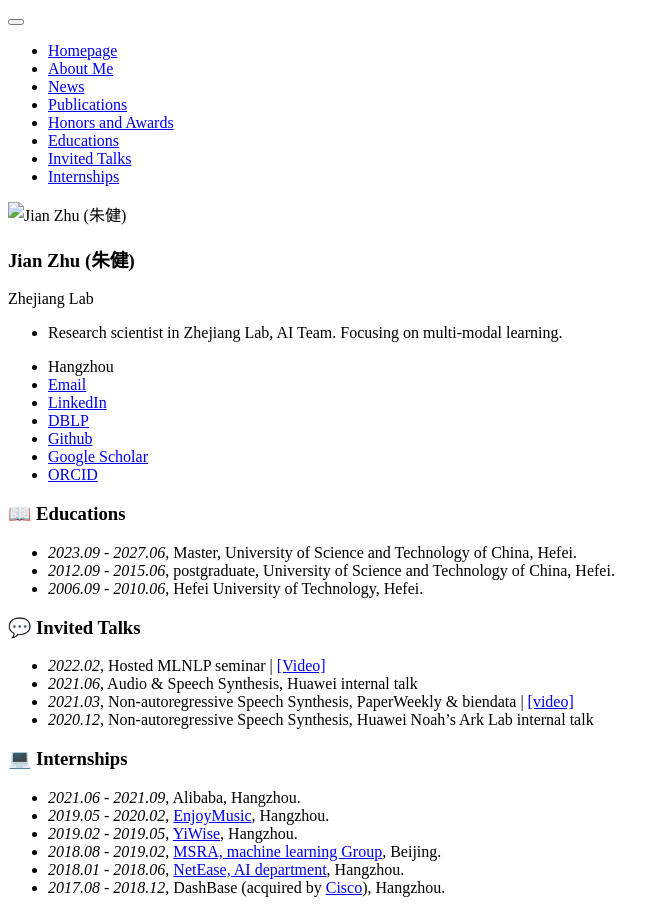
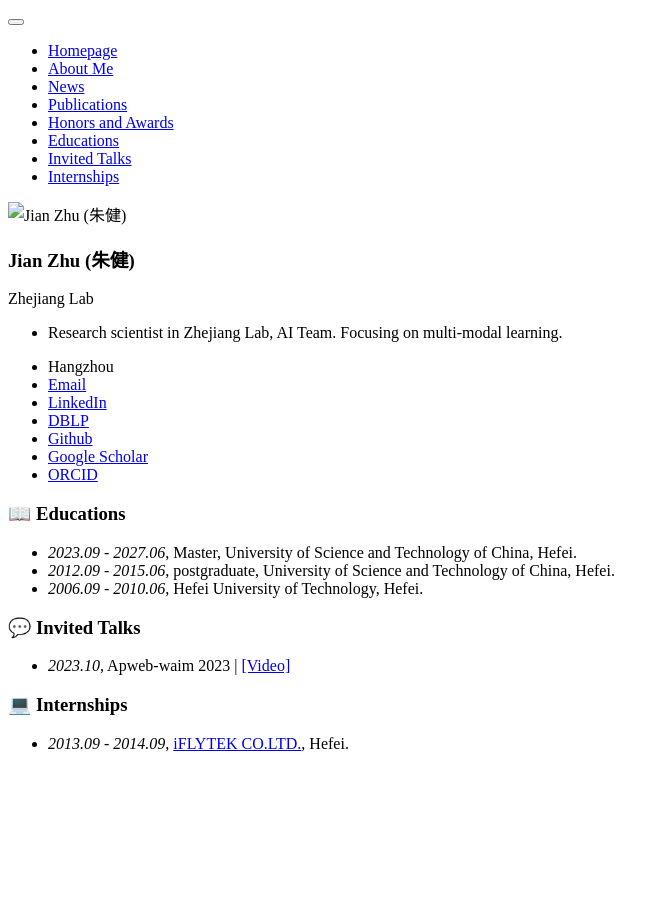
Before and after one commit to HackerHyper/HackerHyper.github.io, a Jekyll site: the page built from _pages/includes/others.md, in a window 1280 px wide. Shown: the whole page, without its empty margins (0-665 px from the left). Built offline with Jekyll 4.4.1, drawn with Linux system fonts in a browser that asks for light colours; our own code applies the rules of GitHub Pages for plain Markdown files.

Commit message:
first commit

```diff
--- a/_pages/includes/others.md
+++ b/_pages/includes/others.md
@@ -5,15 +5,8 @@
 - *2006.09 - 2010.06*, Hefei University of Technology, Hefei.
 
 # 💬 Invited Talks
-- *2022.02*, Hosted MLNLP seminar \| [\[Video\]](https://www.bilibili.com/video/BV1wF411x7qh)
-- *2021.06*, Audio & Speech Synthesis, Huawei internal talk
-- *2021.03*, Non-autoregressive Speech Synthesis, PaperWeekly & biendata \| [\[video\]](https://www.bilibili.com/video/BV1uf4y1t7Hr/)
-- *2020.12*, Non-autoregressive Speech Synthesis, Huawei Noah's Ark Lab internal talk
+- *2023.10*, Apweb-waim 2023 \| [\[Video\]](https://www.bilibili.com/video/BV1wF411x7qh)
+
 
 # 💻 Internships
-- *2021.06 - 2021.09*, Alibaba, Hangzhou.
-- *2019.05 - 2020.02*, [EnjoyMusic](https://enjoymusic.ai/), Hangzhou.
-- *2019.02 - 2019.05*, [YiWise](https://www.yiwise.com/), Hangzhou.
-- *2018.08 - 2019.02*, [MSRA, machine learning Group](https://www.microsoft.com/en-us/research/group/machine-learning-research-group/), Beijing.
-- *2018.01 - 2018.06*, [NetEase, AI department](https://hr.163.com/zc/12-ai/index.html), Hangzhou.
-- *2017.08 - 2018.12*, DashBase (acquired by [Cisco](https://blogs.cisco.com/news/349511)), Hangzhou.
+- *2013.09 - 2014.09*, [iFLYTEK CO.LTD.](https://www.iflytek.com/), Hefei.
```
